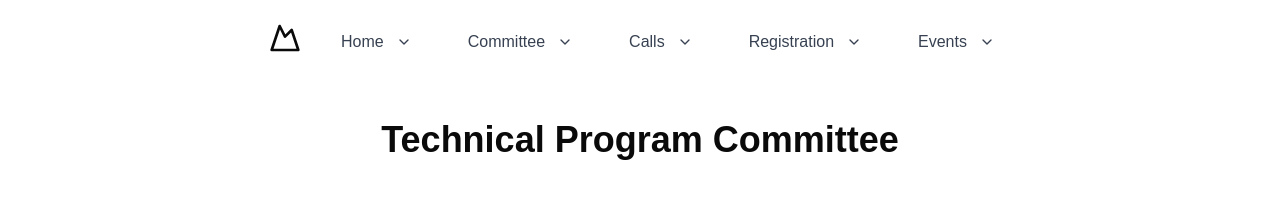
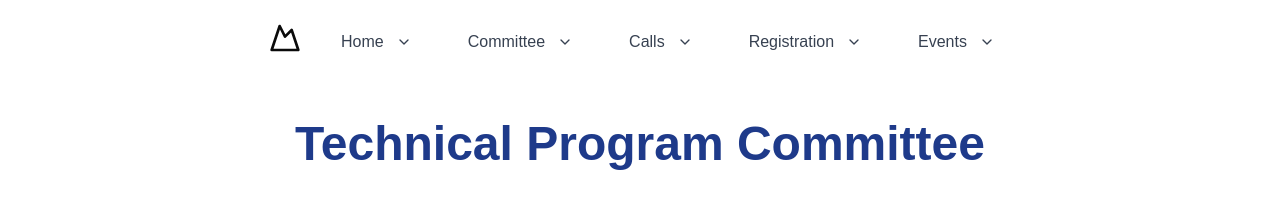
Before and after one commit to harshinis30/CICT25, a Next.js app: page /committee/technical-program-committee in a window 1280 px wide. Shown: the top 198 px of the page. Built offline with nearby package versions, Linux system fonts and the light colour scheme.

Commit message:
Enhance styling for Patrons and Technical Program Committee pages; update card title color

```diff
--- a/src/app/committee/patrons/page.jsx
+++ b/src/app/committee/patrons/page.jsx
@@ -9,7 +9,7 @@ import SocialMediaCard from "@/app/(components)/SocialMediaCard";
 export default function PatronsPage() {
   return (
     <main className="container mx-auto my-10 px-4">
-      <h1 className="text-4xl font-bold text-center mb-10">Patrons</h1>
+      <h1 className="text-5xl text-blue-900 font-bold text-center mb-10">Patrons</h1>
       <div className="grid grid-cols-1 sm:grid-cols-2 md:grid-cols-3 lg:grid-cols-5 gap-8">
         {Patrons.Patrons.map((patron, index) => (
           <SocialMediaCard key={index} patron={patron} />
--- a/src/app/committee/technical-program-committee/page.jsx
+++ b/src/app/committee/technical-program-committee/page.jsx
@@ -13,7 +13,7 @@ import { TechnicalProgramCommittee } from "../../data/technical-program-committe
 export default function TechnicalCommitteePage() {
   return (
     <main className="container mx-auto my-10 px-4">
-      <h1 className="text-4xl font-bold text-center mb-10">Technical Program Committee</h1>
+      <h1 className="text-5xl font-bold text-blue-900 text-center mb-10">Technical Program Committee</h1>
       <div className="grid grid-cols-1 sm:grid-cols-2 md:grid-cols-3 lg:grid-cols-5 gap-8">
         {TechnicalProgramCommittee.Members.map((member, index) => (
           <ProfileCard key={index} member={member} />
--- a/src/components/ui/card.jsx
+++ b/src/components/ui/card.jsx
@@ -33,7 +33,7 @@ const CardImage = React.forwardRef(({ src, alt, className, ...props }, ref) => (
 const CardTitle = React.forwardRef(({ className, ...props }, ref) => (
   <h3
     ref={ref}
-    className={cnJoin("text-2xl font-semibold leading-none tracking-tight", className)}
+    className={cnJoin("text-2xl text-blue-500 font-semibold leading-none tracking-tight", className)}
     {...props} />
 ))
 CardTitle.displayName = "CardTitle"
```
